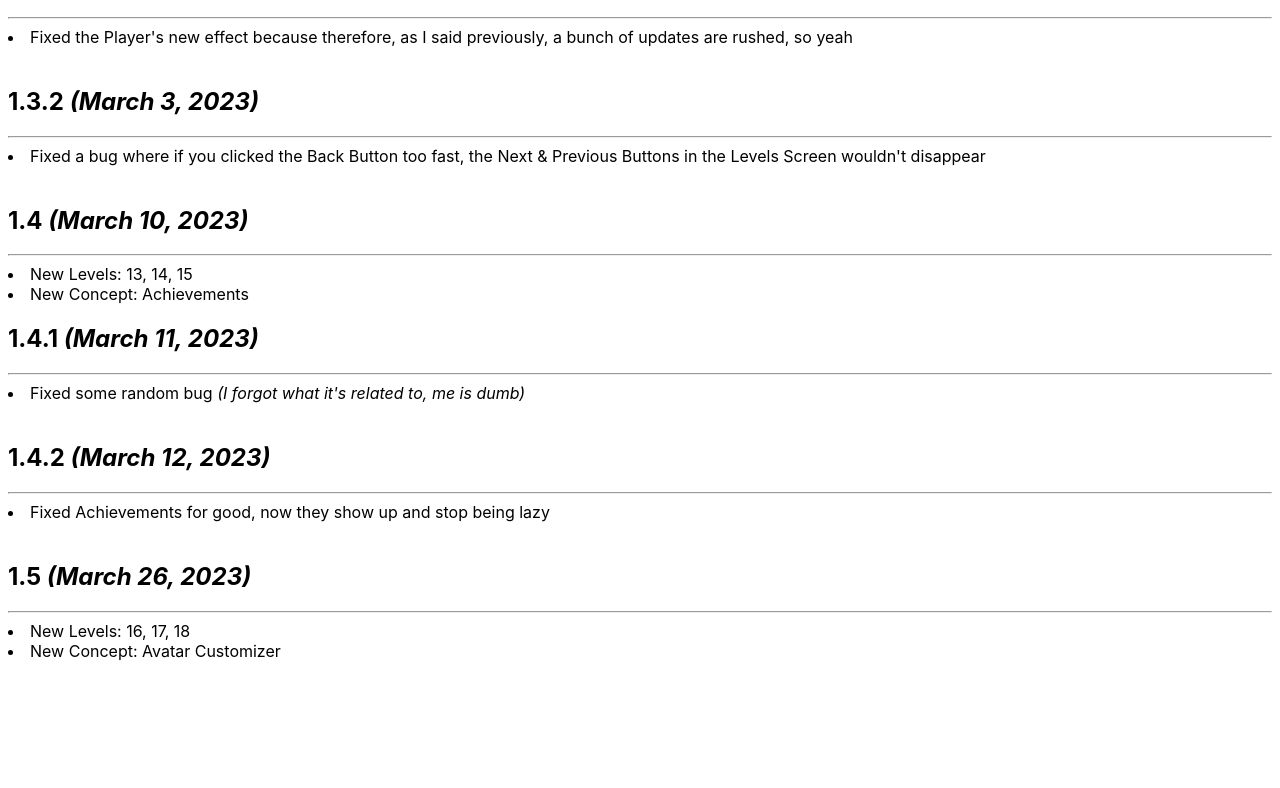
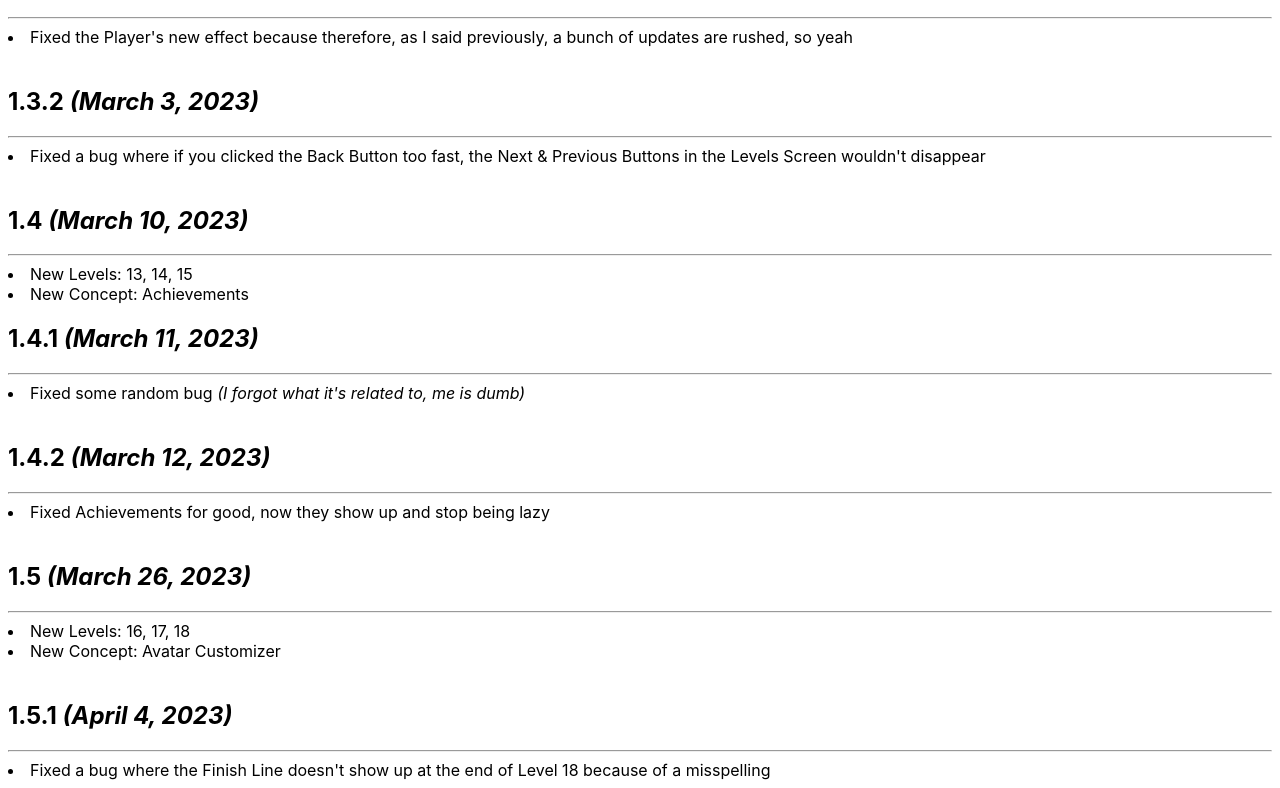
Before and after one commit to Wingy-Ship/wingy-ship.github.io, a plain HTML site: page changelog.html in a window 1280 px wide. Shown: the part 1835-2623 px from the top of the page. Before the commit the page ends 2524 px from the top, so only its background shows below. Drawn offline with Linux system fonts and the light colour scheme.

Commit message:
Update changelog.html

```diff
--- a/changelog.html
+++ b/changelog.html
@@ -1,5 +1,5 @@
 <html>
-	<head>
+    <head>
     	<link rel="icon" href="https://github.com/Wingy-Ship/wingy-ship.github.io/blob/main/Assets/Images/Icon.png?raw=true">
         <title>Change Log | Wingy Ship!</title>
     </head>
@@ -54,5 +54,7 @@
 	<h2>1.5 <i>(March 26, 2023)</i></h2><hr>
 	<li>New Levels: 16, 17, 18</li>
 	<li>New Concept: Avatar Customizer</li><br>
+	<h2>1.5.1 <i>(April 4, 2023)</i></h2><hr>
+	<li>Fixed a bug where the Finish Line doesn't show up at the end of Level 18 because of a misspelling</li>
     </body>
 </html>
```
